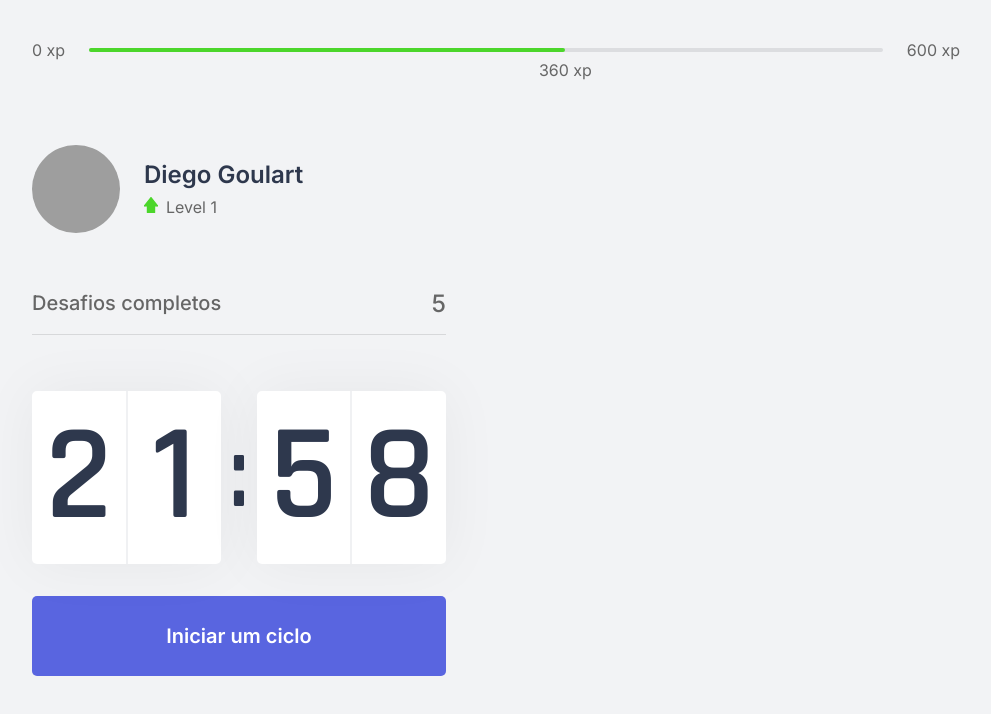
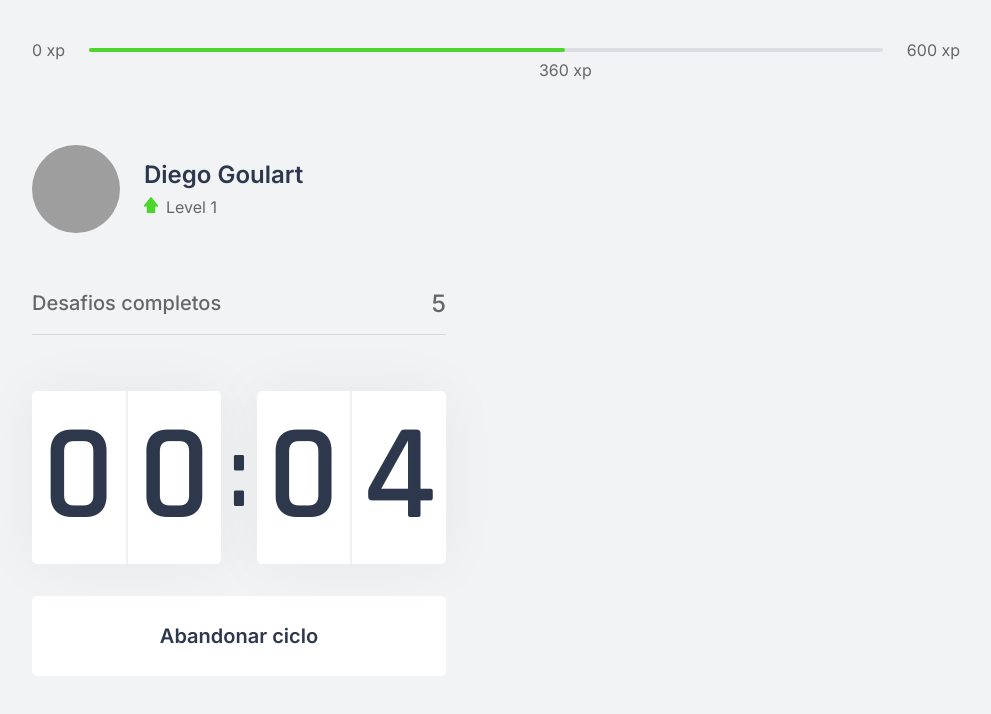
Before and after one commit to djgoulart/nlw4-moveit, a Next.js app: page / in a window 1280 px wide. Both pictures are taken after a click on the button "Iniciar um ciclo". Shown: the top 714 px of the page, without its empty margins (144-1135 px from the left). Built offline with nearby package versions, Linux system fonts and the light colour scheme; grey boxes are pictures that could not be loaded.

Commit message:
feat: reset countdown implemented

```diff
--- a/src/components/Countdown.tsx
+++ b/src/components/Countdown.tsx
@@ -1,9 +1,11 @@
 import { useState, useEffect } from 'react'
 import styles from '../styles/components/Countdown.module.css'
 
+let countdownTimeOut: NodeJS.Timeout;
+
 export function Countdown() {
-  const [time, setTime] = useState(22 * 60);
-  const [active, setActive] = useState(false);
+  const [time, setTime] = useState(0.1 * 60);
+  const [countdownIsActive, setCountdownIsActive] = useState(false);
 
   const minutes = Math.floor(time / 60);
   const seconds = time % 60;
@@ -11,17 +13,23 @@ export function Countdown() {
   const [minuteLeft, minuteRight] = String(minutes).padStart(2,'0').split('');
   const [secondLeft, secondRight] = String(seconds).padStart(2,'0').split('');
 
-  function startCountDown(){
-    setActive(true);
+  function startCountdown() {
+    setCountdownIsActive(true);
+  }
+
+  function resetCountdown() {
+    clearTimeout(countdownTimeOut);
+    setCountdownIsActive(false);
+    setTime(0.1 * 60)
   }
 
   useEffect(() => {
-    if(active && time > 0) {
-      setTimeout(() => {
-        setTime(time -1)
-      }, 1000)
+    if(countdownIsActive && time > 0) {
+      countdownTimeOut = setTimeout(() => {
+        setTime(time -1);
+      }, 1000);
     }
-  }, [active, time])
+  }, [countdownIsActive, time])
 
   return (
     <div>
@@ -37,12 +45,23 @@ export function Countdown() {
         </div>
       </div>
 
-      <button
-      type="button"
-      className={styles.countdownButton}
-      onClick={startCountDown}>
-        Iniciar um ciclo
-      </button>
+      { countdownIsActive ? (
+        <button
+          type="button"
+          className={`${styles.countdownButton} ${styles.countdownButtonActive}`}
+          onClick={resetCountdown}
+        >
+          Abandonar ciclo
+        </button>
+      ) : (
+        <button
+          type="button"
+          className={styles.countdownButton}
+          onClick={startCountdown}
+        >
+          Iniciar um ciclo
+        </button>
+      )}
     </div>
   )
 }
--- a/src/styles/components/Countdown.module.css
+++ b/src/styles/components/Countdown.module.css
@@ -63,3 +63,17 @@
 .countdownButton:hover {
   background:  var(--blue-dark);
 }
+
+.countdownButton:focus {
+  outline: 0;
+}
+
+.countdownButtonActive {
+  background: var(--white);
+  color: var(--title)
+}
+
+.countdownButtonActive:hover {
+  background: var(--red);
+  color: var(--white)
+}
```
